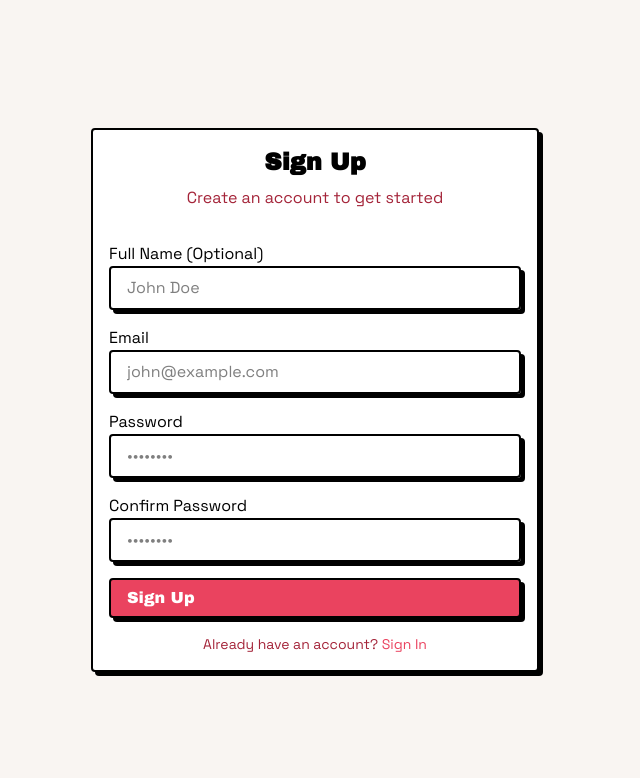
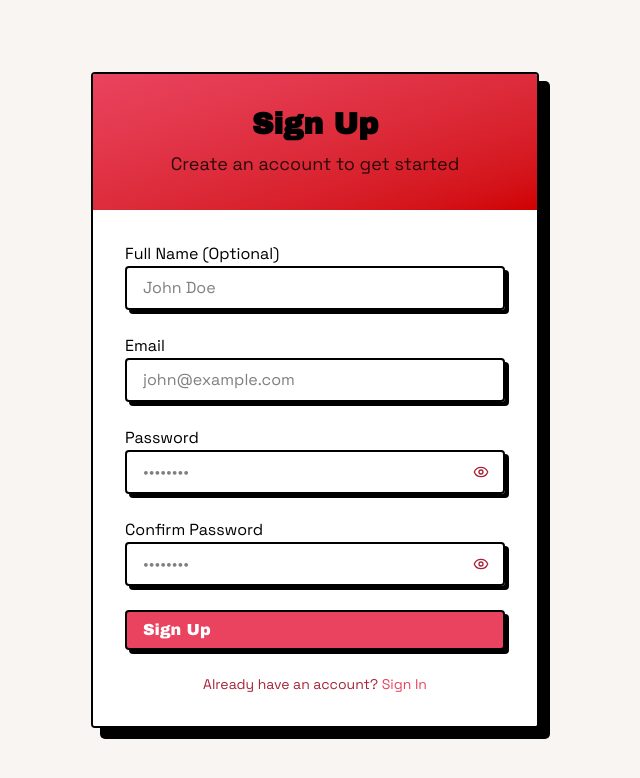
Before and after one commit to ehte92/resume-match-ui, a React (Vite) app: page /signup in a window 1280 px wide. Shown: the top 778 px of the page, without its empty margins (325-965 px from the left). Built offline with nearby package versions, Linux system fonts and the light colour scheme; no server answers.

Commit message:
Add PasswordInput component for enhanced password visibility toggle; update SignIn and SignUp pages to utilize the new component, improving user experience and form structure.

```diff
--- /dev/null
+++ b/src/components/retroui/PasswordInput.tsx
@@ -0,0 +1,40 @@
+import { useState, forwardRef } from "react";
+import { Eye, EyeOff } from "lucide-react";
+import { Input } from "./Input";
+
+interface PasswordInputProps
+  extends React.InputHTMLAttributes<HTMLInputElement> {
+  className?: string;
+}
+
+export const PasswordInput = forwardRef<HTMLInputElement, PasswordInputProps>(
+  ({ className = "", ...props }, ref) => {
+    const [showPassword, setShowPassword] = useState(false);
+
+    return (
+      <div className="relative">
+        <Input
+          {...props}
+          ref={ref}
+          type={showPassword ? "text" : "password"}
+          className={`pr-12 ${className}`}
+        />
+        <button
+          type="button"
+          onClick={() => setShowPassword(!showPassword)}
+          className="absolute right-2 top-1/2 -translate-y-1/2 p-2 hover:bg-muted rounded transition-colors"
+          aria-label={showPassword ? "Hide password" : "Show password"}
+          tabIndex={-1}
+        >
+          {showPassword ? (
+            <EyeOff className="h-4 w-4 text-muted-foreground" />
+          ) : (
+            <Eye className="h-4 w-4 text-muted-foreground" />
+          )}
+        </button>
+      </div>
+    );
+  }
+);
+
+PasswordInput.displayName = "PasswordInput";
--- a/src/pages/SignIn.tsx
+++ b/src/pages/SignIn.tsx
@@ -5,8 +5,8 @@ import { z } from 'zod';
 import { toast } from 'sonner';
 import { useAuth } from '@/contexts/AuthContext';
 import { Button } from '@/components/retroui/Button';
-import { Card } from '@/components/retroui/Card';
 import { Input } from '@/components/retroui/Input';
+import { PasswordInput } from '@/components/retroui/PasswordInput';
 import { Label } from '@/components/retroui/Label';
 
 const signInSchema = z.object({
@@ -40,15 +40,20 @@ export const SignIn = () => {
 
   return (
     <div className="min-h-screen flex items-center justify-center bg-background py-12 px-4 sm:px-6 lg:px-8">
-      <Card className="w-full max-w-md">
-        <Card.Header className="space-y-1">
-          <Card.Title className="text-2xl font-bold text-center">Sign In</Card.Title>
-          <Card.Description className="text-center">
+      <div className="w-full max-w-md border-2 border-black bg-white shadow-xl rounded overflow-hidden">
+        {/* Colored Header Section */}
+        <div className="bg-gradient-to-br from-primary to-primary-hover p-8">
+          <h2 className="text-3xl font-bold text-foreground mb-2 text-center">
+            Sign In
+          </h2>
+          <p className="text-foreground/80 text-lg text-center">
             Enter your credentials to access your account
-          </Card.Description>
-        </Card.Header>
-        <form onSubmit={handleSubmit(onSubmit)}>
-          <Card.Content className="space-y-4">
+          </p>
+        </div>
+
+        {/* White Content Section */}
+        <div className="p-8 bg-white">
+          <form onSubmit={handleSubmit(onSubmit)} className="space-y-6">
             <div className="space-y-2">
               <Label htmlFor="email">Email</Label>
               <Input
@@ -65,9 +70,8 @@ export const SignIn = () => {
 
             <div className="space-y-2">
               <Label htmlFor="password">Password</Label>
-              <Input
+              <PasswordInput
                 id="password"
-                type="password"
                 placeholder="••••••••"
                 {...register('password')}
                 disabled={isLoading}
@@ -76,20 +80,20 @@ export const SignIn = () => {
                 <p className="text-sm text-destructive">{errors.password.message}</p>
               )}
             </div>
-          </Card.Content>
-          <Card.Footer className="flex flex-col space-y-4">
+
             <Button type="submit" className="w-full" disabled={isLoading}>
               {isLoading ? 'Signing in...' : 'Sign In'}
             </Button>
+
             <p className="text-sm text-center text-muted-foreground">
               Don't have an account?{' '}
               <Link to="/signup" className="text-primary hover:underline">
                 Sign Up
               </Link>
             </p>
-          </Card.Footer>
-        </form>
-      </Card>
+          </form>
+        </div>
+      </div>
     </div>
   );
 };
--- a/src/pages/SignUp.tsx
+++ b/src/pages/SignUp.tsx
@@ -5,8 +5,8 @@ import { z } from 'zod';
 import { toast } from 'sonner';
 import { useAuth } from '@/contexts/AuthContext';
 import { Button } from '@/components/retroui/Button';
-import { Card } from '@/components/retroui/Card';
 import { Input } from '@/components/retroui/Input';
+import { PasswordInput } from '@/components/retroui/PasswordInput';
 import { Label } from '@/components/retroui/Label';
 
 const signUpSchema = z
@@ -47,15 +47,20 @@ export const SignUp = () => {
 
   return (
     <div className="min-h-screen flex items-center justify-center bg-background py-12 px-4 sm:px-6 lg:px-8">
-      <Card className="w-full max-w-md">
-        <Card.Header className="space-y-1">
-          <Card.Title className="text-2xl font-bold text-center">Sign Up</Card.Title>
-          <Card.Description className="text-center">
+      <div className="w-full max-w-md border-2 border-black bg-white shadow-xl rounded overflow-hidden">
+        {/* Colored Header Section */}
+        <div className="bg-gradient-to-br from-primary to-primary-hover p-8">
+          <h2 className="text-3xl font-bold text-foreground mb-2 text-center">
+            Sign Up
+          </h2>
+          <p className="text-foreground/80 text-lg text-center">
             Create an account to get started
-          </Card.Description>
-        </Card.Header>
-        <form onSubmit={handleSubmit(onSubmit)}>
-          <Card.Content className="space-y-4">
+          </p>
+        </div>
+
+        {/* White Content Section */}
+        <div className="p-8 bg-white">
+          <form onSubmit={handleSubmit(onSubmit)} className="space-y-6">
             <div className="space-y-2">
               <Label htmlFor="fullName">Full Name (Optional)</Label>
               <Input
@@ -86,9 +91,8 @@ export const SignUp = () => {
 
             <div className="space-y-2">
               <Label htmlFor="password">Password</Label>
-              <Input
+              <PasswordInput
                 id="password"
-                type="password"
                 placeholder="••••••••"
                 {...register('password')}
                 disabled={isLoading}
@@ -100,9 +104,8 @@ export const SignUp = () => {
 
             <div className="space-y-2">
               <Label htmlFor="confirmPassword">Confirm Password</Label>
-              <Input
+              <PasswordInput
                 id="confirmPassword"
-                type="password"
                 placeholder="••••••••"
                 {...register('confirmPassword')}
                 disabled={isLoading}
@@ -111,20 +114,20 @@ export const SignUp = () => {
                 <p className="text-sm text-destructive">{errors.confirmPassword.message}</p>
               )}
             </div>
-          </Card.Content>
-          <Card.Footer className="flex flex-col space-y-4">
+
             <Button type="submit" className="w-full" disabled={isLoading}>
               {isLoading ? 'Creating account...' : 'Sign Up'}
             </Button>
+
             <p className="text-sm text-center text-muted-foreground">
               Already have an account?{' '}
               <Link to="/signin" className="text-primary hover:underline">
                 Sign In
               </Link>
             </p>
-          </Card.Footer>
-        </form>
-      </Card>
+          </form>
+        </div>
+      </div>
     </div>
   );
 };
```
